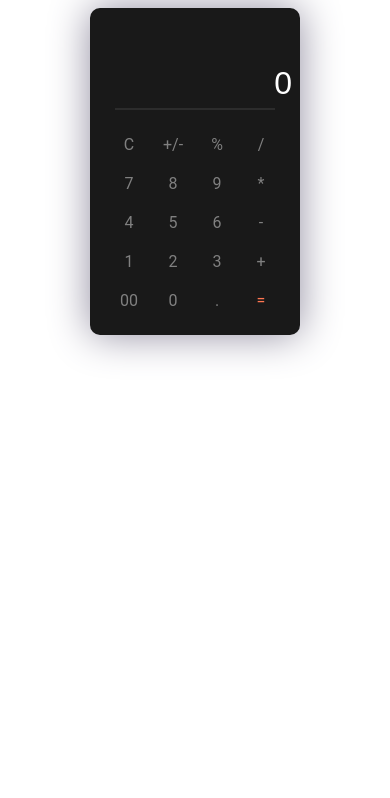
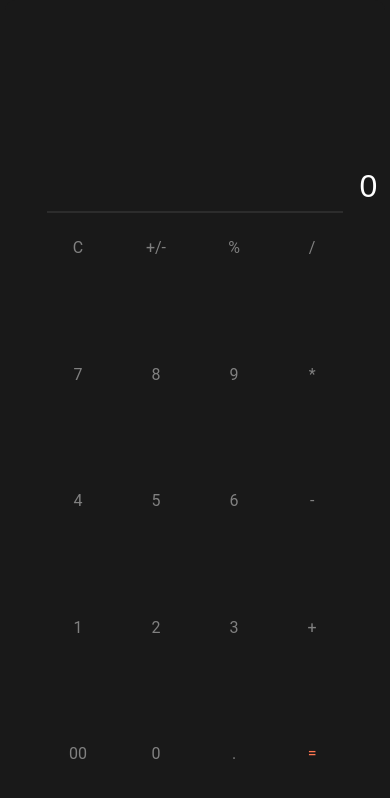
Before and after one commit to robertjardine/calculator-vanilla-js, a plain HTML site: page index.html in a window 390 px wide. Drawn offline with Linux system fonts and the light colour scheme.

Commit message:
Update with responsive design for mobile

```diff
--- a/static/styles.css
+++ b/static/styles.css
@@ -1,4 +1,4 @@
-body{
+body {
     /* Disable text highlighting */
     -webkit-touch-callout: none;
     -webkit-user-select: none;
@@ -84,10 +84,34 @@ body{
 
 .equals {
     color: #ff7651;
-    border-radius: 50%;
 }
 
 .equals:hover, .equals:focus {
     background: #ff7651;
     color: white;
 }
+
+@media only screen and (max-width: 550px) {
+
+    body {
+        background: #191919;
+        margin: 0px;
+    }
+
+    #calculator {
+        width: 95%;
+        box-shadow: none;
+    }
+
+    #output {
+        height: 25vh;
+    }
+
+    #input {
+        height: 75%;
+    }
+
+    .row {
+        height: 15vh;
+    }
+}
```
